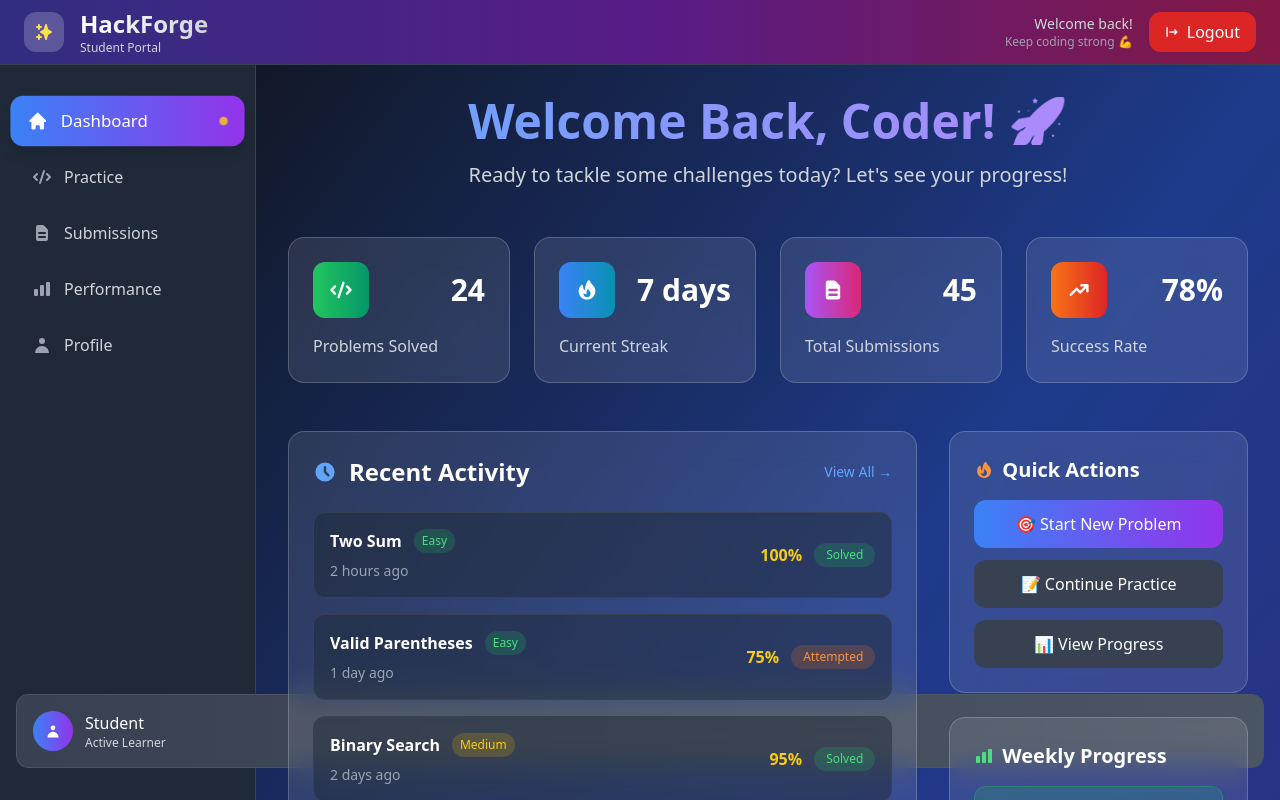
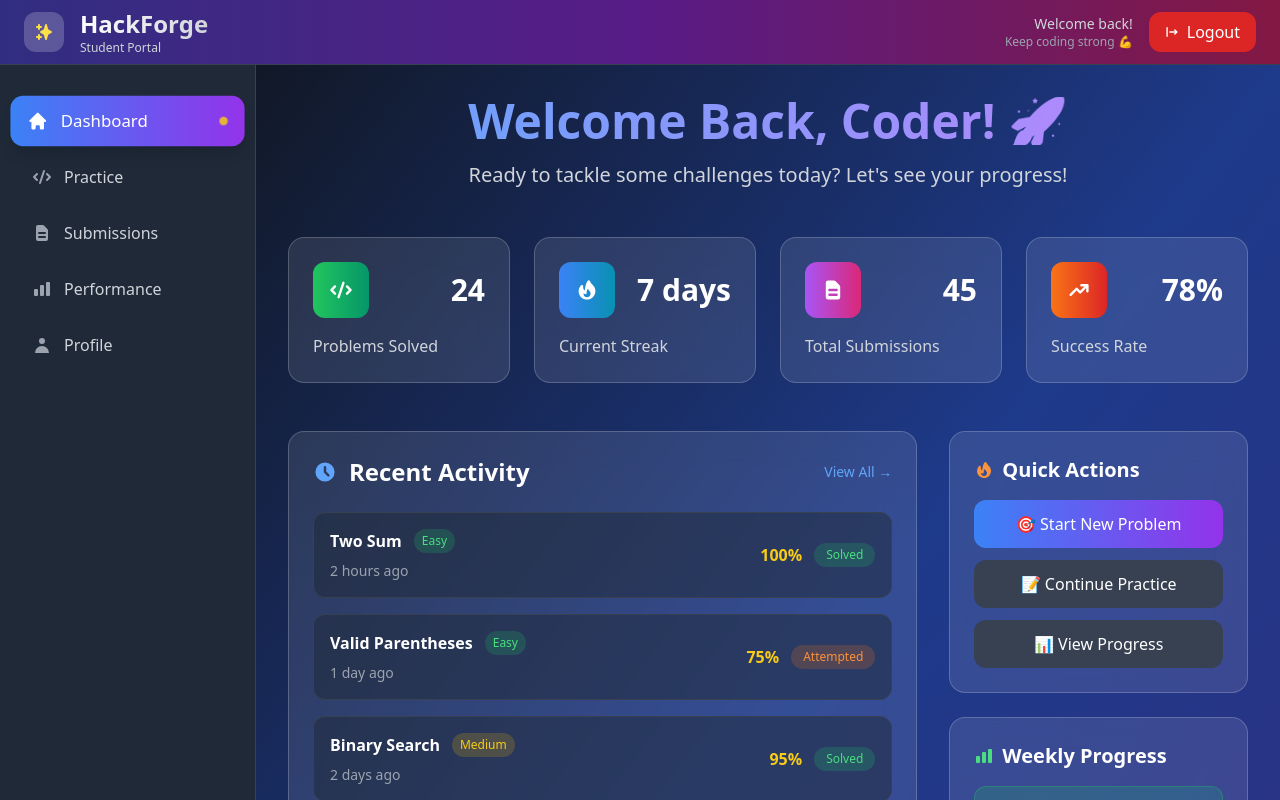
Before and after one commit to Bantipatel20/Codify-frontend, a React (Create React App) app: page /client/dashboard in a window 1280 px wide. Shown: the top 800 px of the page. Built offline with nearby package versions, Linux system fonts and the light colour scheme.

Commit message:
Update ClientLayout.js

```diff
--- a/src/components/client/ClientLayout.js
+++ b/src/components/client/ClientLayout.js
@@ -81,20 +81,8 @@ const ClientLayout = () => {
                         })}
                     </nav>
 
-                    {/* User Info Card */}
-                    <div className="absolute bottom-8 left-4 right-4">
-                        <div className="bg-gradient-to-r from-gray-700 to-gray-600 rounded-xl p-4 border border-gray-600">
-                            <div className="flex items-center space-x-3">
-                                <div className="w-10 h-10 bg-gradient-to-r from-blue-500 to-purple-600 rounded-full flex items-center justify-center">
-                                    <HiUser className="text-white" />
-                                </div>
-                                <div>
-                                    <p className="text-white font-medium">Student</p>
-                                    <p className="text-xs text-gray-300">Active Learner</p>
-                                </div>
-                            </div>
-                        </div>
-                    </div>
+
+
                 </div>
 
                 {/* Main Content Area */}
```
